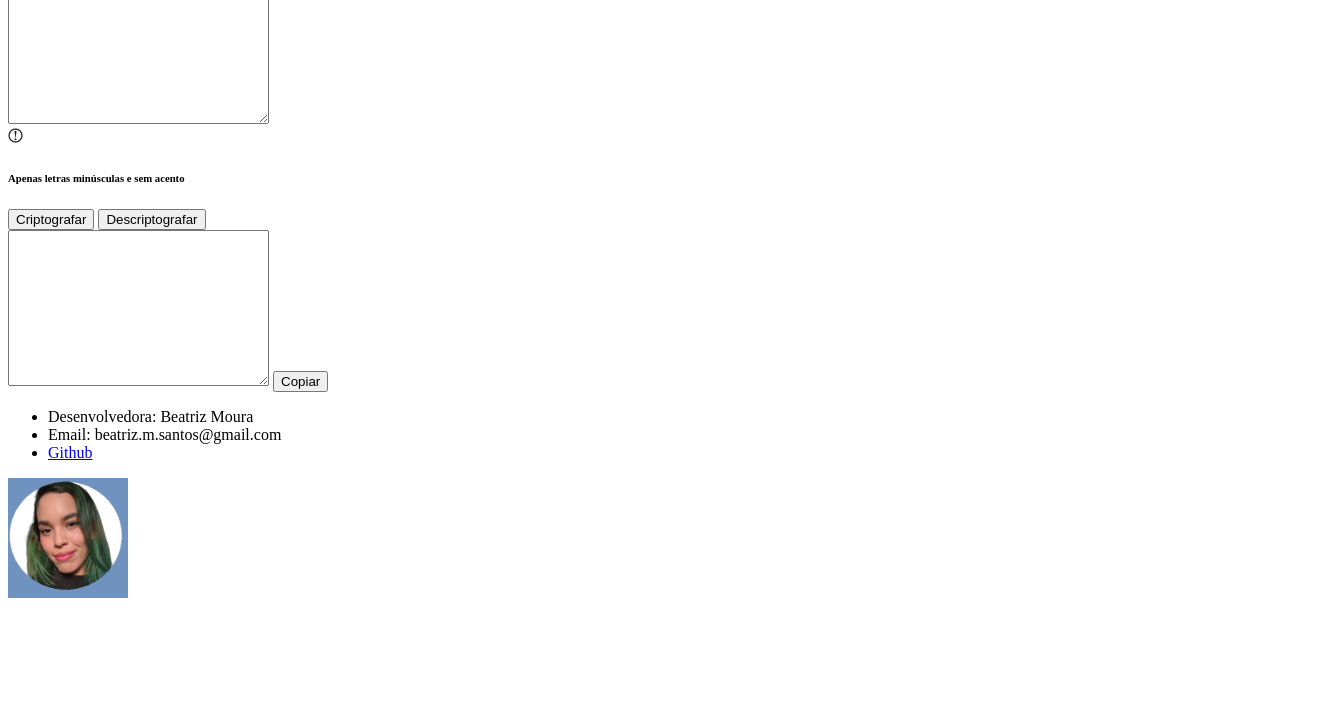
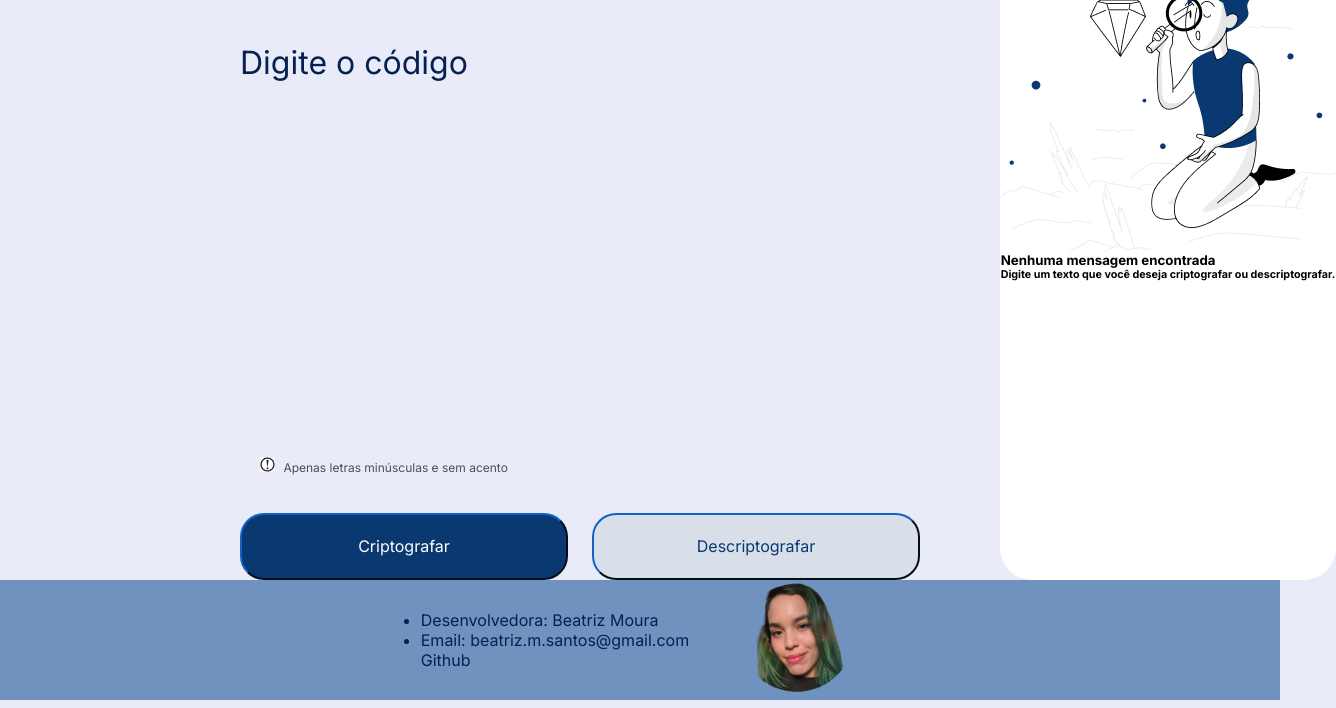
Before and after one commit to Beatriz-Moura/Decodificador, a plain HTML site: page index.html in a window 1280 px wide. Shown: the part 92-800 px from the top of the page, 1336 px wide, since content can reach past the window. Drawn offline with Linux system fonts and the light colour scheme.

Commit message:
alteracoes no arquivo html e feita a estilizacao do arquivo css, sendo necessarias ainda algumas alteracoes

```diff
--- a/index.html
+++ b/index.html
@@ -8,37 +8,38 @@
     <title>Decodificador</title>
 </head>
 <body>
-    <header>
+    <main class="decodificador">
+        <section class="decodificador_texto">
             <img src="./Imagens/logo.png" alt="logo" height="48px" width="120px">
-    </header>
-    <main>
-        <section>
             <textarea placeholder="Digite o código" id="codigo" cols="30" rows="10"></textarea>
+            <div class="decodificador_texto_info">
+                <img src="./Imagens/exclamacao.jpeg" alt="exclamacao" width="15px" height="15px">
                 <div>
-                <div><img src="./Imagens/exclamacao.jpeg" alt="exclamacao" width="15px" height="15px"></div>
                     <h6>Apenas letras minúsculas e sem acento</h6>
                 </div>
-            <div id="botoes">
-                <button id="btn-criptografar">Criptografar</button>
-                <button id="btn-descriptografar">Descriptografar</button>
+            </div>
+            <div class="decodificador_botoes">
+                <button class="btn-criptografar">Criptografar</button>
+                <button class="btn-descriptografar">Descriptografar</button>
             </div>
         </section>
-        <section>
-            <textarea id="texto" cols="30" rows="10"></textarea>
-            <button id="btn-copiar">Copiar</button>
+        <section class="decodificador_resultado">
+            <img src="./Imagens/IMG.png" alt="desenho de uma pessoa sentada segurando uma lupa">
+            <div class="resultado_texto">
+                <h5>Nenhuma mensagem encontrada</h5>
+                <h6>Digite um texto que você deseja criptografar ou descriptografar.</h6>
+            </div>
         </section>
     </main>
-    <footer>
-        <section id="footer">
-            <ul id="info">
+    <footer class="footer">
+        <section class="footer_info">
+                <ul>
                     <li>Desenvolvedora: Beatriz Moura</li>
                     <li>Email: beatriz.m.santos@gmail.com</li>
-                <li><a href="https://github.com/Beatriz-Moura" target="_blank">Github</a></li>
+                    <a href="https://github.com/Beatriz-Moura" target="_blank">Github</a>
                 </ul>
-            <div>
+        </section>
         <img src="./Imagens/Foto.png" width="120px" height="120px" alt="foto de Beatriz Moura">
-            </div>
-        </section>
     </footer>
 </body>
 </html>
--- a/style.css
+++ b/style.css
@@ -0,0 +1,107 @@
+@import url('https://fonts.googleapis.com/css2?family=Inter:wght@100..900&display=swap" rel="stylesheet"');
+
+*{
+    padding: 0;
+    margin: 0;
+}
+
+body{
+    background-color: #E9ECF8;
+    font-family: 'Inter', sans-serif;
+}
+
+.decodificador{
+    display: flex;
+    gap: 80px;
+}
+
+.decodificador_texto img{
+    padding: 3% 0 0 3%;
+    margin-bottom: 6%;
+}
+.decodificador_texto textarea{
+    margin-left: 240px;
+    background-color: #E9ECF8;
+    border: none;
+    font-family: 'Inter', sans-serif;
+    font-size: 32px;
+    resize: none;
+}
+
+.decodificador_texto textarea::placeholder{
+    color: #052051;
+}
+
+.decodificador_texto_info{
+    padding-left: 240px;
+    display: flex;
+    align-items:baseline;
+    gap: 8px;
+}
+
+.decodificador_texto_info h6{
+    color: #495057;
+    font-family: 'Inter', sans-serif;
+    font-weight: 400;
+    font-size: 12px;
+}
+
+.decodificador_botoes{
+    padding-left: 240px;
+    display: flex;
+    gap: 24px;
+}
+
+.btn-criptografar{
+    font-family: 'Inter', sans-serif;
+    font-size: 16px;
+    text-align: center;
+    background-color: #0A3871;
+    color: #FFFFFF;
+    width: 328px;
+    border-radius: 24px;
+    height: 67px;
+    border-color: #0A3871;
+}
+
+.btn-descriptografar{
+    font-family: 'Inter', sans-serif;
+    font-size: 16px;
+    text-align: center;
+    background-color: #D8DFE8;
+    color: #0A3871;
+    width: 328px;
+    border-radius: 24px;
+    height: 67px;
+    border-color: #0A3871;
+}
+
+.decodificador_resultado{
+    margin-top: 40px;
+    background-color: #FFFFFF;
+    border-radius: 32px;
+    display: flex;
+    flex-direction: column;
+    align-items: center;
+    width: 400px;
+}
+
+.footer{
+    background-color: #7092be;
+    display: flex;
+    justify-content: center;
+    gap: 50px;
+    color: #052051;
+}
+
+.footer_info{
+    display: flex;
+    align-items: center;
+}
+.footer_info a{
+    text-decoration: none;
+    color: #052051;
+}
+.footer_info a:hover{
+    text-decoration: underline;
+}
```
Lines whose indentation alone changed are shown as unchanged.
